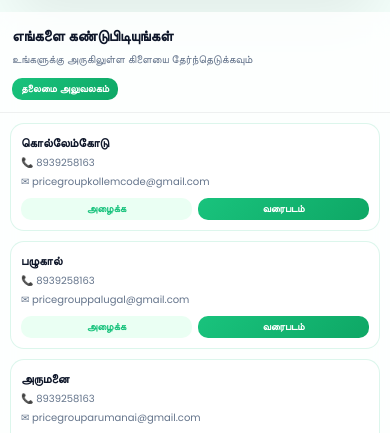
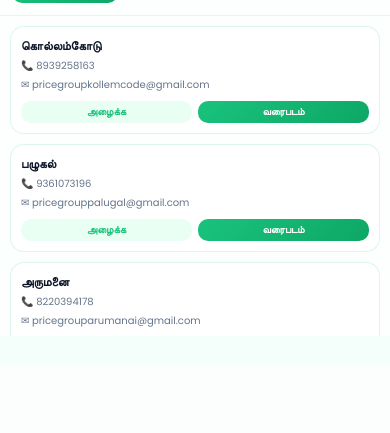
Before and after one commit to Abisha104/Prince-Group-Subscription, a Django app: page /branch.html in a window 390 px wide. Shown: the part 479-912 px from the top of the page. After the commit the page ends 815 px from the top, so only its background shows below. Run offline with Django 5.2, Linux system fonts and the light colour scheme.

Commit message:
Update branch.html

```diff
--- a/core/templates/core/branch.html
+++ b/core/templates/core/branch.html
@@ -166,6 +166,7 @@ body{
   overflow:hidden;
   box-shadow:var(--shadow);
   border:1px solid rgba(25,195,125,0.15);
+
 }
 
 .map-card iframe{
@@ -329,6 +330,7 @@ body{
 
   .map-card {
     height: 350px;
+     margin-top: -25px;
   }
 
   .branch-list {
@@ -405,9 +407,7 @@ body{
     </div>
   </div>
 
-  <div class="back-btn">
-    <button class="btn-back" onclick="goBack()" id="backBtn">← முகப்புக்கு செல்லுங்கள்</button>
-  </div>
+
 </div>
 
 <script>
@@ -415,36 +415,46 @@ body{
 const defaultMap = document.getElementById("mapFrame").src;
 
 const branches = [
-  { name:"Kollemcode", nameTa:"கொல்லேம்கோடு", phone:"8939258163", email:"pricegroupkollemcode@gmail.com",
-    map:`https://www.google.com/maps/embed?pb=!4v1776843163505!6m8!1m7!1s6_gPLp3bcY0MwDLSyL8icw!2m2!1d8.303051154351754!2d77.12178449302482!3f140.89!4f1.53!5f0.7820865974627469` },
-  { name:"Palugal", nameTa:"பழுகால்", phone:"8939258163", email:"pricegrouppalugal@gmail.com",
+  { name:"Kollemcode", nameTa:"கொல்லம்கோடு", phone:"8939258163", email:"pricegroupkollemcode@gmail.com",
+    map:`https://www.google.com/maps/embed?pb=!4v1777961647779!6m8!1m7!1s6_gPLp3bcY0MwDLSyL8icw!2m2!1d8.303051154351754!2d77.12178449302482!3f144.11894703704522!4f2.648569314666048!5f1.1210236159326736` },
+  { name:"Palugal", nameTa:"பழுகல்", phone:"9361073196", email:"pricegrouppalugal@gmail.com",
     map:`https://www.google.com/maps/embed?pb=!4v1777445887064!6m8!1m7!1s_9p1hewl12kFp1B9sq5Hsw!2m2!1d8.38861115683139!2d77.16392210601944!3f25.417658012146546!4f-13.74621736150776!5f0.7820865974627469` },
-  { name:"Arumanai", nameTa:"அருமனை", phone:"8939258163", email:"pricegrouparumanai@gmail.com",
-    map:`https://www.google.com/maps/embed?pb=!4v1777446134728!6m8!1m7!1s3Gp7yQzn9wfDnIPxEvSA2w!2m2!1d8.363170322021169!2d77.23440596067171!3f307.7511418365202!4f14.085052040065833!5f0.7820865974627469` },
-  { name:"Marthandam", nameTa:"மார்த்தாண்டம்", phone:"8939258163", email:"princegroupmarthandam@gmail.com",
+  { name:"Arumanai", nameTa:"அருமனை", phone:"8220394178", email:"pricegrouparumanai@gmail.com",
+    map:`https://www.google.com/maps/embed?pb=!4v1777961945324!6m8!1m7!1s3Gp7yQzn9wfDnIPxEvSA2w!2m2!1d8.363170322021169!2d77.23440596067171!3f357.5947810904755!4f7.056150915508908!5f2.666285629661915` },
+  { name:"Marthandam", nameTa:"மார்த்தாண்டம்", phone:"8870404178", email:"princegroupmarthandam@gmail.com",
     map:`https://www.google.com/maps/embed?pb=!4v1777446494486!6m8!1m7!1sBDeu-CxsdDV5vPPe4lbbUw!2m2!1d8.31066470604366!2d77.21102162443817!3f209.26219578781735!4f23.08273664089603!5f0.7820865974627469` },
-  { name:"Thiruvattar", nameTa:"திருவட்டார்", phone:"8939258163", email:"pricegrouppalugal@gmail.com",
+  { name:"Thiruvattar", nameTa:"திருவட்டார்", phone:"9789499178", email:"pricegroupthiruvattar@gmail.com",
     map:`https://www.google.com/maps/embed?pb=!4v1777446824926!6m8!1m7!1sXF3iNaSeNSkBPHlDchJpYQ!2m2!1d8.335571840364807!2d77.27184636012184!3f127.80712802207064!4f3.6573773187016485!5f0.7463510912153708` },
-  { name:"Verkilambi", nameTa:"வேர்க்கிளம்பி", phone:"8939258163", email:"princegroupverkilambi@gmail.com",
+  { name:"Verkilambi", nameTa:"வேர்கிளம்பி", phone:"7339070114", email:"princegroupverkilambi@gmail.com",
     map:`https://www.google.com/maps/embed?pb=!4v1777447083216!6m8!1m7!1skxSghN5uL-D4v61WcyRq7Q!2m2!1d8.298190697865008!2d77.29049949390692!3f171.7387138807871!4f5.706822846421446!5f0.784780679435263` },
-  { name:"Munchirai", nameTa:"முஞ்சிறை", phone:"8939258163", email:"princegroupmunchirai@gmail.com",
+  { name:"Munchirai", nameTa:"முஞ்சிறை", phone:"8681980178", email:"princegroupmunchirai@gmail.com",
     map:`https://www.google.com/maps/embed?pb=!4v1777447207678!6m8!1m7!1sMYyK9BL1VPeqnbTHvxT8Qw!2m2!1d8.285926904084636!2d77.17658822215432!3f158.0393433960191!4f-7.746242401030273!5f0.7820865974627469` },
-  { name:"Karungal", nameTa:"கருங்கல்", phone:"8939258163", email:"princegroupkarungal@gmail.com",
+  { name:"Karungal", nameTa:"கருங்கல்", phone:"9384170178", email:"princegroupkarungal@gmail.com",
     map:`https://www.google.com/maps/embed?pb=!4v1777447360228!6m8!1m7!1sOyxNhxuLjSMiyAIKwixa9w!2m2!1d8.131994594883572!2d77.3561682708069!3f348.5428890864595!4f9.794600610492452!5f0.7820865974627469` },
-  { name:"Palliyadi", nameTa:"பள்ளியாடி", phone:"8939258163", email:"princegrouppalliyadi@gmail.com",
+  { name:"Palliyadi", nameTa:"பள்ளியாடி", phone:"9566909178", email:"princegrouppalliyadi@gmail.com",
     map:`https://www.google.com/maps/embed?pb=!4v1777447528292!6m8!1m7!1sIn-0vOnK9D9cy4P3l7d-Ow!2m2!1d8.264295167443189!2d77.2554277404138!3f221.98656951100443!4f9.919793163213555!5f0.8421079015677805` },
-  { name:"Thuckalay", nameTa:"தக்கலை", phone:"8939258163", email:"princegroupthuckalay@gmail.com",
+  { name:"Thuckalay", nameTa:"தக்கலை", phone:"9489385178", email:"princegroupthuckalay@gmail.com",
     map:`https://www.google.com/maps/embed?pb=!4v1777447708431!6m8!1m7!1sA04KQRIGTJjbwYd0_NsRqQ!2m2!1d8.242120773492644!2d77.31948587206114!3f42.186244499997514!4f3.1828266136056698!5f0.8338601636975929` },
-  { name:"Eraniel", nameTa:"எரணியேல்", phone:"8939258163", email:"princegroup eraniel@gmail.com",
+  { name:"Eraniel", nameTa:"இரணியல்", phone:"8939980178", email:"princegrouperaniel@gmail.com",
     map:`https://www.google.com/maps/embed?pb=!4v1777448005471!6m8!1m7!1sQtxr-AxdsWEppUUCexatyw!2m2!1d8.202634240620114!2d77.30558822955749!3f344.9218928974178!4f18.920931423911654!5f2.02543936326639` },
-  { name:"Colachel", nameTa:"குளச்சல்", phone:"8939258163", email:"princegroupcolachel@gmail.com",
-    map:`https://www.google.com/maps/embed?pb=!4v1777448173914!6m8!1m7!1sKKw1jJS0DcNTZ5jdKoI33A!2m2!1d8.180413013943417!2d77.26319811851175!3f189.13334654076579!4f1.8753750681237875!5f1.3283929113968571` },
-  { name:"Manavalakurichi", nameTa:"மணவாளக்குறிச்சி", phone:"8939258163", email:"princegroupmanavalakurichi@gmail.com",
+  { name:"Colachel", nameTa:"குளச்சல்", phone:"9789730012", email:"princegroupcolachel@gmail.com",
+    map:`https://www.google.com/maps/embed?pb=!4v1777962775085!6m8!1m7!1sKKw1jJS0DcNTZ5jdKoI33A!2m2!1d8.180413013943417!2d77.26319811851175!3f187.48489317922704!4f2.744283025897289!5f2.18887477895931` },
+  { name:"Manavalakurichi", nameTa:"மணவாளக்குறிச்சி", phone:"8220594178", email:"princegroupmanavalakurichi@gmail.com",
     map:`https://www.google.com/maps/embed?pb=!4v1777448367040!6m8!1m7!1s_4UxIrKUZjDvoVIMqf29cg!2m2!1d8.175955976134581!2d77.28575379472562!3f155.63561879847697!4f9.842635196095074!5f0.7506375262517648` },
-  { name:"Rajakkamangalam", nameTa:"ராஜாக்கமங்கலம்", phone:"8939258163", email:"princegrouprajakkamangalam@gmail.com",
+  { name:"Rajakkamangalam", nameTa:"ராஜாக்கமங்கலம்", phone:"8300933178", email:"princegrouprajakkamangalam@gmail.com",
     map:`https://www.google.com/maps/embed?pb=!4v1777448502020!6m8!1m7!1sOyxNhxuLjSMiyAIKwixa9w!2m2!1d8.131994594883572!2d77.3561682708069!3f350.10829713408054!4f20.4030181858368!5f1.1929032723261084` },
-  { name:"Nagercoil", nameTa:"நாகர்கோவில்", phone:"8939258163", email:"princegroupnagercoil@gmail.com",
-    map:`https://www.google.com/maps/embed?pb=!4v1777448717747!6m8!1m7!1s7cR-3kSaDAehrom4RFyryw!2m2!1d8.179433096171792!2d77.4303795043014!3f117.97979619624813!4f2.3627068495037093!5f1.3758882561576904` }
+  { name:"Nagercoil", nameTa:"நாகர்கோவில்", phone:"7558165718", email:"princegroupnagercoil@gmail.com",
+    map:`https://www.google.com/maps/embed?pb=!4v1777448717747!6m8!1m7!1s7cR-3kSaDAehrom4RFyryw!2m2!1d8.179433096171792!2d77.4303795043014!3f117.97979619624813!4f2.3627068495037093!5f1.3758882561576904`} ,
+  { name:"Edaladudi", nameTa:"எடலக்குடி", phone:"", email:"pricegroupedalakudi@gmail.com",
+    map:`https://www.google.com/maps/embed?pb=!4v1777961173064!6m8!1m7!1s-I7kjRRheD0NOjCDn-6x9Q!2m2!1d8.162449313331829!2d77.44891859994678!3f72.68458978594289!4f-1.5185429198040197!5f0.7820865974627469` },
+  { name:"Kottaram", nameTa:"கொட்டாரம்", phone:"8300228412", email:"pricegroupkottaram@gmail.com",
+    map:`https://www.google.com/maps/embed?pb=!4v1777961409288!6m8!1m7!1sFSpK6EUEsRfiEZkHmZf2rw!2m2!1d8.117750493777784!2d77.52054533370575!3f271.91560313830655!4f2.0337149155414664!5f1.937082996780962` },
+   { name:"Thovalai", nameTa:"தோவாளை", phone:"6379126460", email:"pricegroupthovalai@gmail.com",
+    map:`https://www.google.com/maps/embed?pb=!4v1777962363350!6m8!1m7!1sqSDUIwyJo_ZMmjF8DNX7Yw!2m2!1d8.230907771857968!2d77.50532583616587!3f338.15291083290094!4f7.683758442474357!5f0.7820865974627469` },
+   { name:"Boothapandy", nameTa:"பூதபாண்டி", phone:"7448975519", email:"pricegroupboothapandy@gmail.com",
+    map:`https://www.google.com/maps/embed?pb=!4v1777962463877!6m8!1m7!1sdGQ3vfVSepe9L254Cjbfww!2m2!1d8.265667253793607!2d77.444431955357!3f283.0842504896232!4f9.331120921884462!5f1.1035278481974735` },
+
+
 ];
 
 let currentLang = 'ta'; // Default to Tamil
@@ -454,7 +464,6 @@ const translations = {
     headerTitle: 'Locate Us',
     headerSub: 'Pick your nearest branch instantly',
     headOfficeBtn: 'Head Office',
-    backBtn: '← Back to Home',
     call: 'Call',
     map: 'Map'
   },
@@ -480,9 +489,6 @@ function setMap(link) {
   mapFrame.src = link;
 }
 
-function goBack() {
-  window.location.href = 'website.html';
-}
 
 function applyLanguage(lang) {
   currentLang = lang;
@@ -493,7 +499,7 @@ function applyLanguage(lang) {
   document.getElementById('headerTitle').innerText = t.headerTitle;
   document.getElementById('headerSub').innerText = t.headerSub;
   document.getElementById('headOfficeBtn').innerText = t.headOfficeBtn;
-  document.getElementById('backBtn').innerHTML = t.backBtn;
+
 
   // Update button styles
   const btnTa = document.getElementById('btnTa');
@@ -544,6 +550,8 @@ function renderBranches() {
   });
 }
 
+
+
 // Load saved language on page load
 document.addEventListener('DOMContentLoaded', function() {
   const savedLang = localStorage.getItem('selectedLanguage');
```
